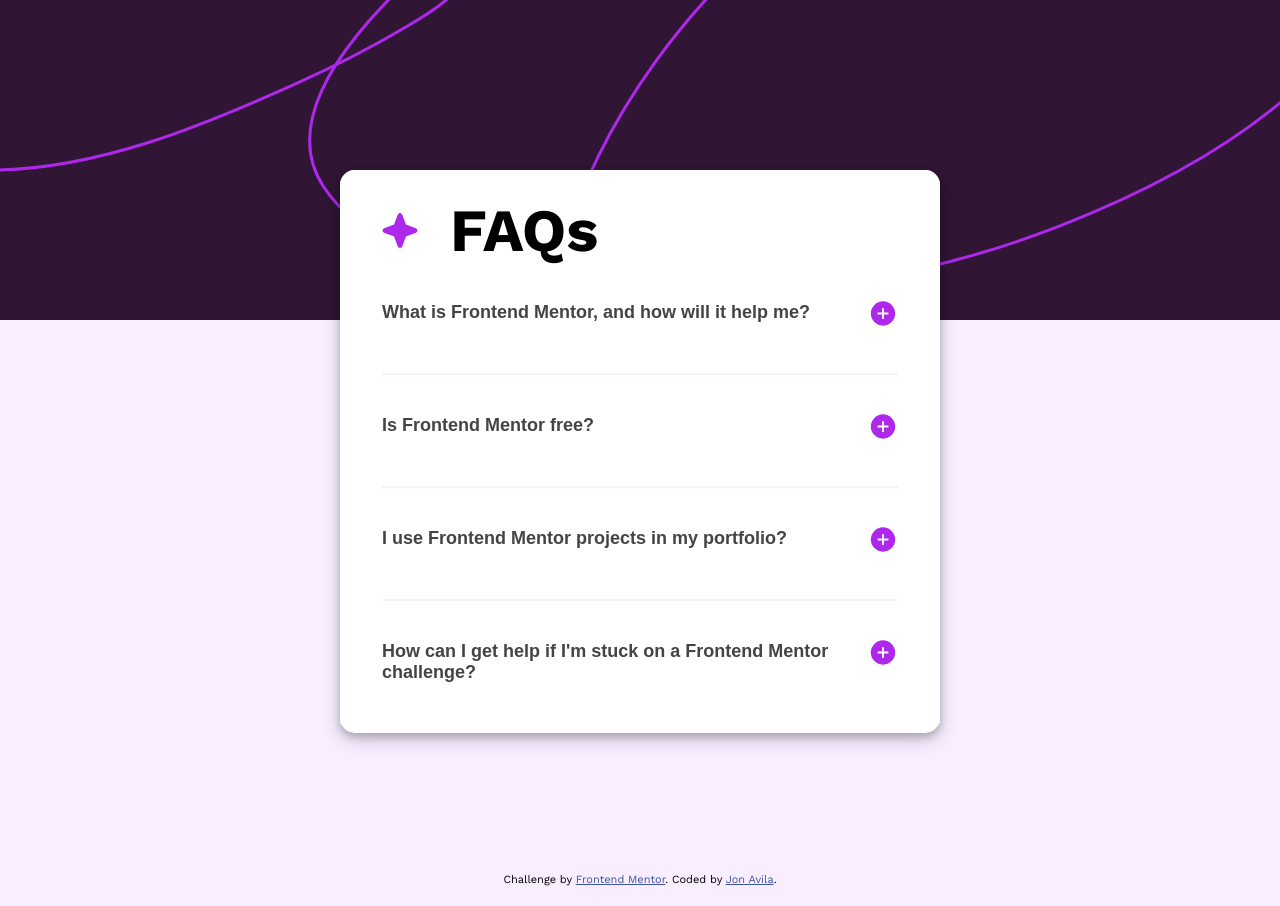
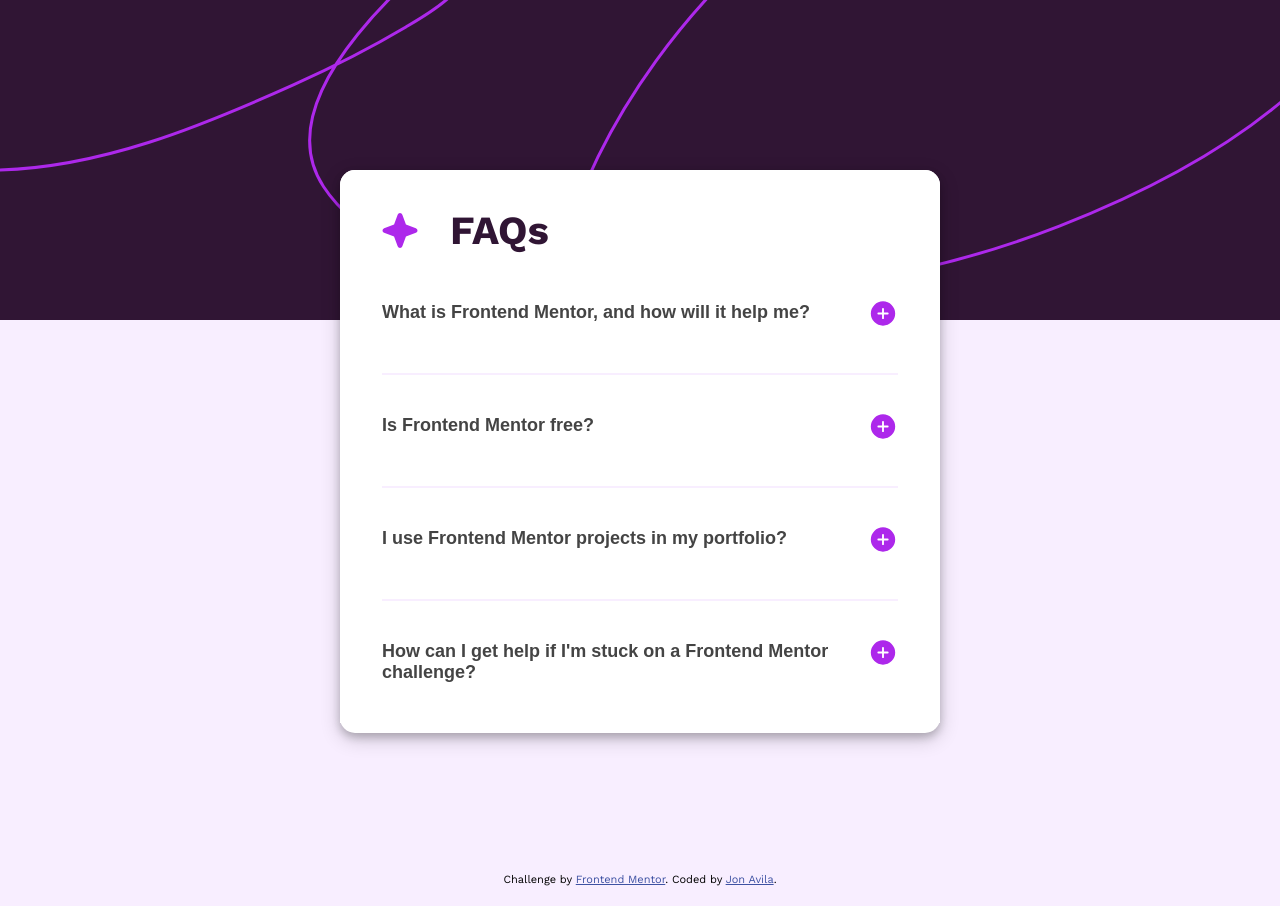
Before and after one commit to madroosterlab/FEM-FaqAccordion, a plain HTML site: page index.html in a window 1280 px wide. Drawn offline with Linux system fonts and the light colour scheme.

Commit message:
fixed header color

```diff
--- a/style.css
+++ b/style.css
@@ -78,10 +78,10 @@ header {
   align-items: center;
   padding-top: 60px;
   background-color: white;
+  color: #301534;
   padding-left: 40px;
   padding-bottom: 32px;
-  font-family: WorkSans;
-  font-size: 30px;
+  font-size: 20px;
   font-weight: bold;
   border-radius: 15px 15px 0 0;
 }
```
